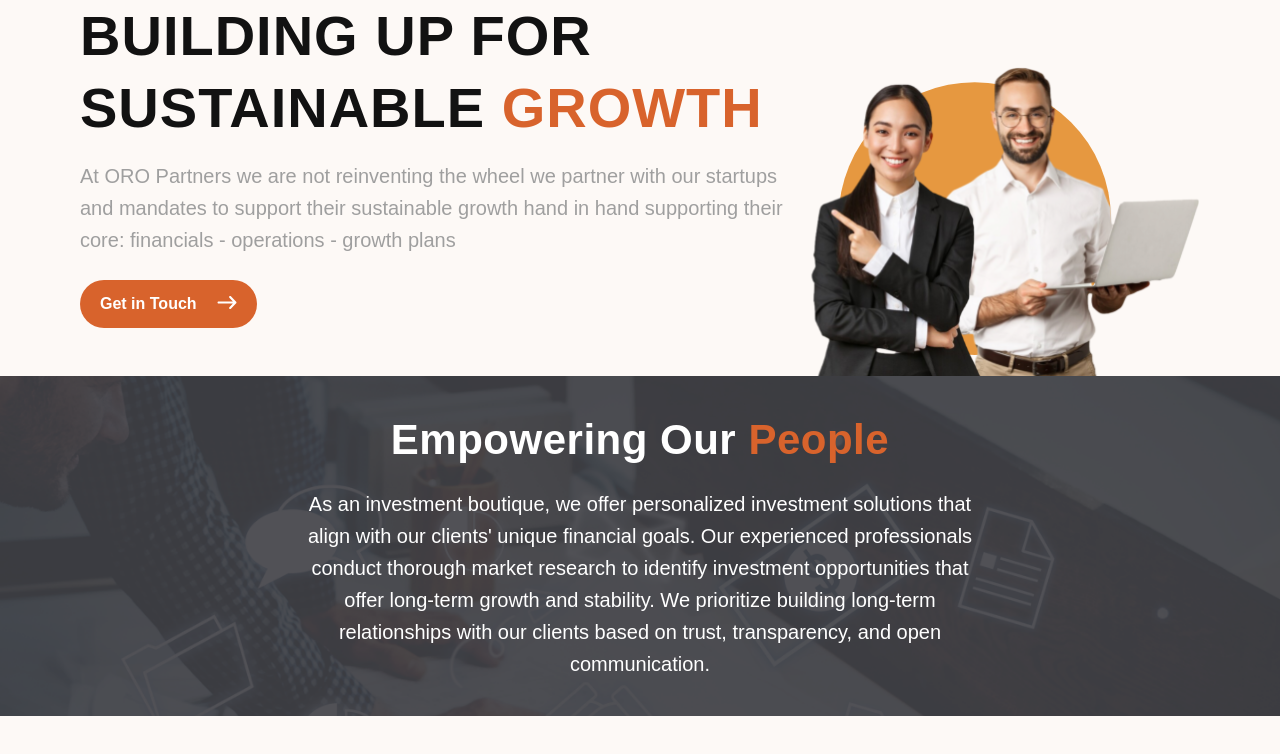
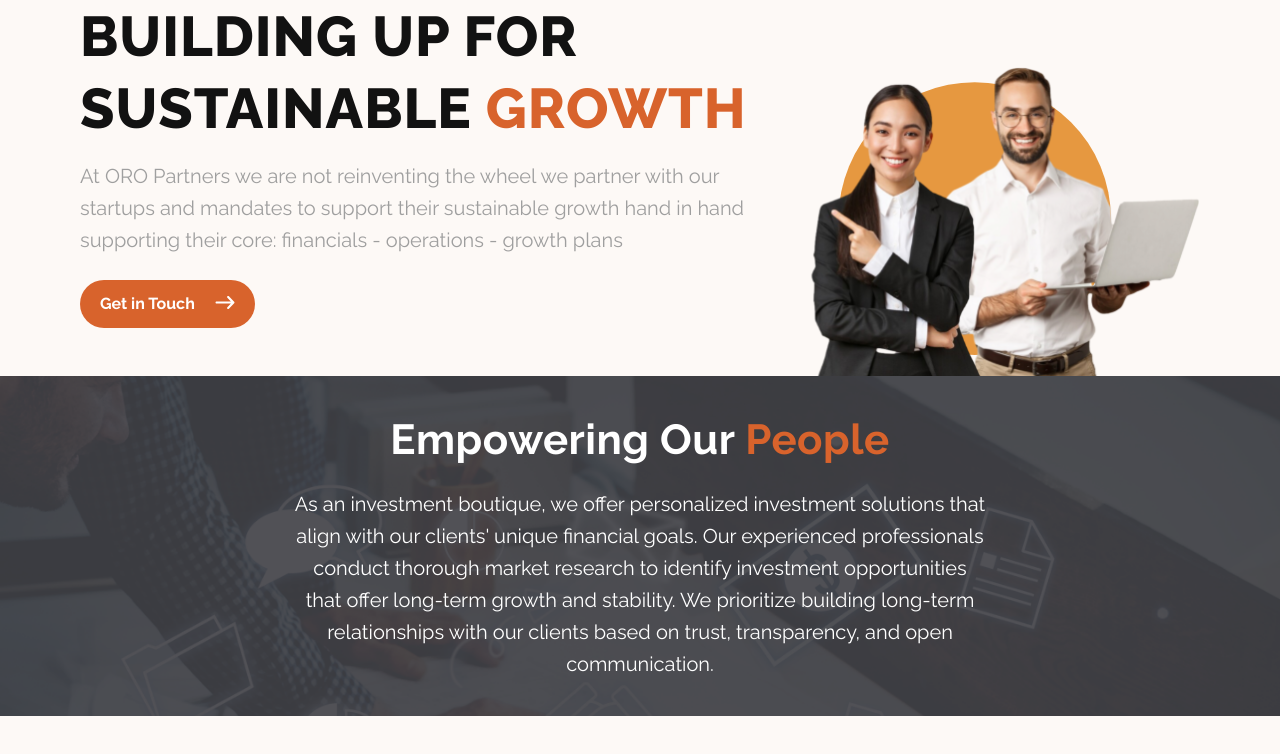
Before and after one commit to PTS-Holdings/oro-partners.com, a Next.js app: page / in a window 1280 px wide. Shown: the top 754 px of the page. Built offline with nearby package versions, Linux system fonts and the light colour scheme.

Commit message:
feat(_document.js): add Raleway font to the head of the document feat(globals.css): remove font import and add Raleway font to the base layer feat(tailwind.config.js): add Raleway font to the fontFamily property of the theme object

```diff
--- a/src/pages/_document.js
+++ b/src/pages/_document.js
@@ -3,7 +3,23 @@
 export default function Document() {
 	return (
 		<Html lang="en">
-			<Head />
+			<head>
+				<Head>
+					<link
+						rel="preconnect"
+						href="https://fonts.googleapis.com"
+					/>
+					<link
+						rel="preconnect"
+						href="https://fonts.gstatic.com"
+						crossOrigin="true"
+					/>
+					<link
+						href="https://fonts.googleapis.com/css2?family=Raleway:wght@100;200;300;400;500;600;700;800;900&display=swap"
+						rel="stylesheet"
+					/>
+				</Head>
+			</head>
 			<body>
 				<Main />
 				<NextScript />
--- a/src/styles/globals.css
+++ b/src/styles/globals.css
@@ -2,12 +2,10 @@
 @tailwind components;
 @tailwind utilities;
 
-@import url('https://fonts.googleapis.com/css2?family=Raleway:wght@100;200;300;400;500;600;700;800;900&display=swap');
-
 @layer base {
   html {
     @apply font-raleway text-custom-black scroll-smooth bg-custom-offWhite
-}
+  }
 }
 
 @layer components {
--- a/tailwind.config.js
+++ b/tailwind.config.js
@@ -1,4 +1,6 @@
 /** @type {import('tailwindcss').Config} */
+const defaultTheme = require("tailwindcss/defaultTheme");
+
 module.exports = {
 	content: ["./src/**/*.{js,ts,jsx,tsx}"],
 	theme: {
@@ -24,7 +26,7 @@
 			},
 
 			fontFamily: {
-				raleway: ["Raleway", "sans-serif"],
+				raleway: ["Raleway", ...defaultTheme.fontFamily.sans],
 			},
 		},
 	},
```
